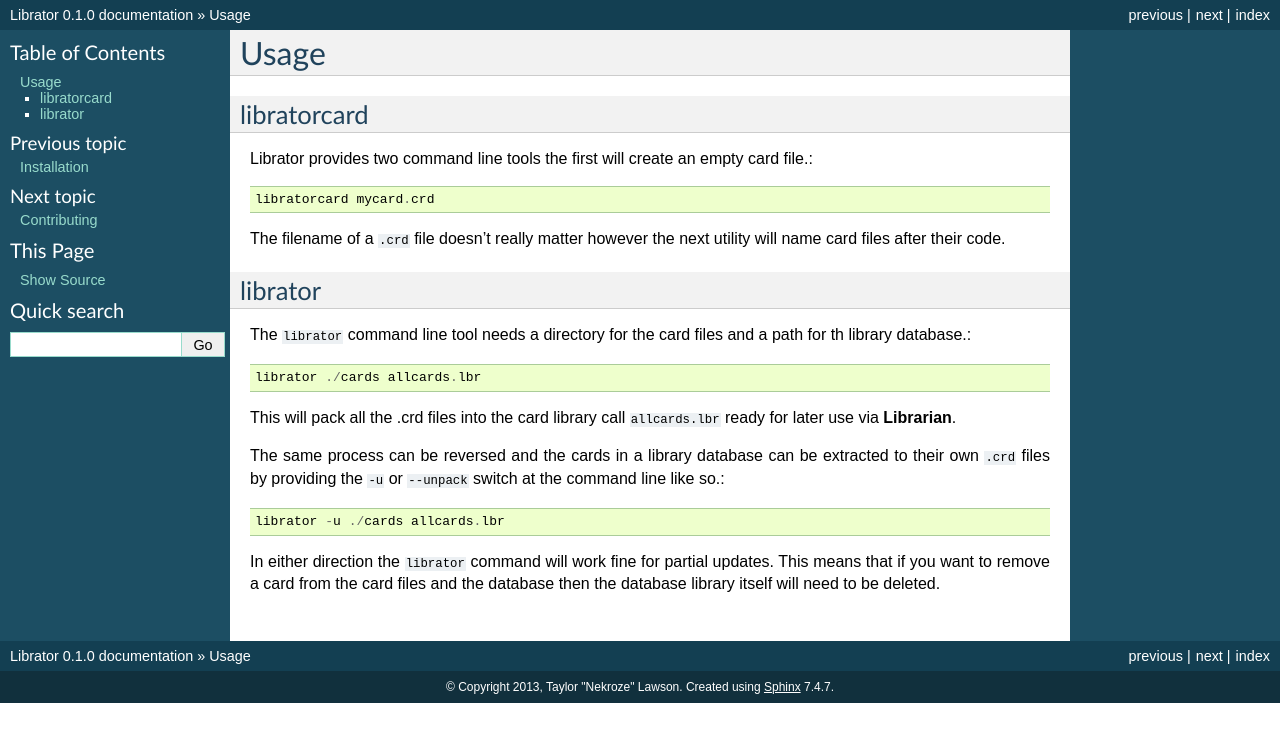
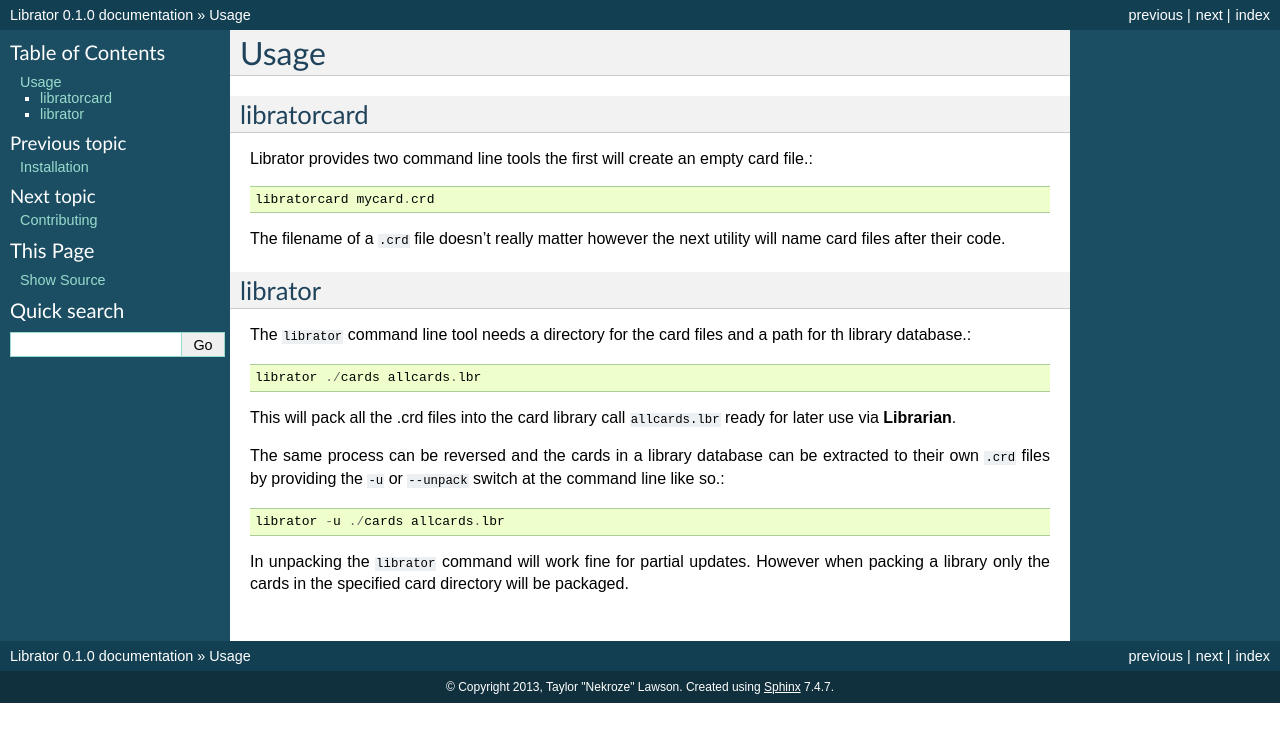
Before and after one commit to Nekroze/librator, a Sphinx documentation site: the page built from docs/usage.rst, in a window 1280 px wide. Shown: the top 742 px of the page. Built offline with Sphinx 7.4.7, drawn with Linux system fonts in a browser that asks for light colours.

Commit message:
Altered docs to reflect new packing

```diff
--- a/docs/usage.rst
+++ b/docs/usage.rst
@@ -27,6 +27,6 @@ extracted to their own ``.crd`` files by providing the ``-u`` or ``--unpack``
 switch at the command line like so.::
   librator -u ./cards allcards.lbr
 
-In either direction the ``librator`` command will work fine for partial
-updates. This means that if you want to remove a card from the card files and
-the database then the database library itself will need to be deleted.
+In unpacking the ``librator`` command will work fine for partial
+updates. However when packing a library only the cards in the specified card
+directory will be packaged.
```
